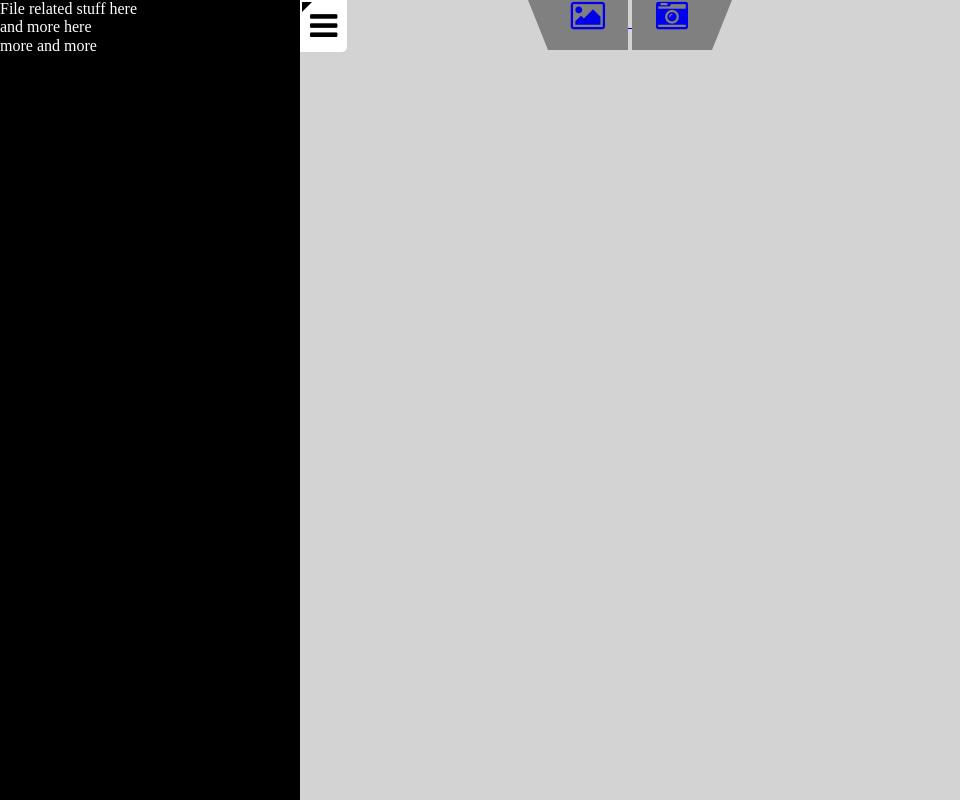
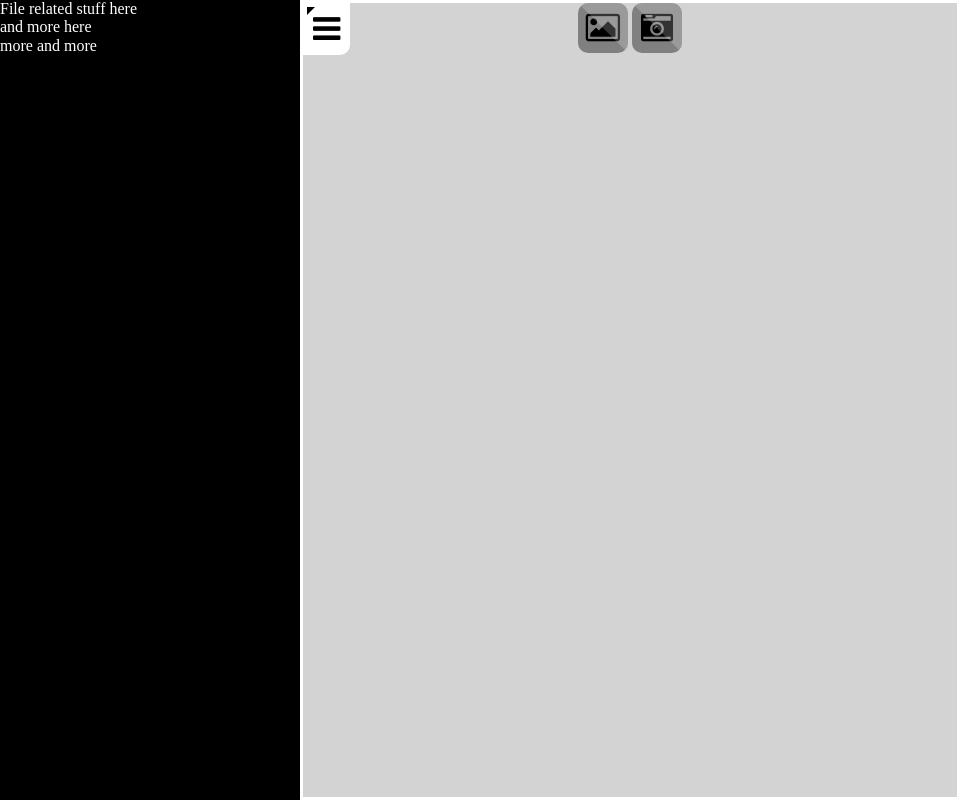
Before and after one commit to internetimagery/Photos-and-Image-Curation-System, an Electron app: page index.html in a window 960 px wide. Drawn offline with nearby package versions, Linux system fonts and the light colour scheme.

Commit message:
adding import buttons

```diff
--- a/css/main.sass
+++ b/css/main.sass
@@ -8,6 +8,11 @@ mainpanel
   position: fixed
   top: 0px
   bottom: 0px
+
+button
+  cursor: pointer
+  border: none
+
 
 $divider-size: 300px
 // Side Bar
@@ -24,13 +29,13 @@ $divider-size: 300px
   color: black
   left: $divider-size
   right: 0px
+  border: solid white 3px
 
 #show-hide-sidebar
   background-color: white
   display: inline-block
   padding: 10px
-  border-bottom-right-radius: 5px
-  cursor: pointer
+  border-bottom-right-radius: 10px
   position: absolute
   top: 0px
   left: 0px
@@ -39,12 +44,12 @@ $divider-size: 300px
     display: block
     height: 0px
     width: 0px
-    border-right: 10px solid transparent
-    border-bottom: 10px solid transparent
-    border-left: 10px solid black
+    border-right: 8px solid transparent
+    border-bottom: 8px solid transparent
+    border-left: 8px solid black
     position: absolute
-    top: 2px
-    left: 2px
+    top: 4px
+    left: 4px
 
 
 #menubar-wrapper
@@ -53,32 +58,57 @@ $divider-size: 300px
 
 // Import Buttons center screen
 $import-height: 50px
-$import-colour: grey
-#arrow
-  content: ""
+#import-wrapper
+  text-align: center
+#import-file
+  height: $import-height
+  width: $import-height
+  background-color: grey
   display: inline-block
-  position: absolute
-  top: 0px
-  width: 0px
-  height: 0px
-  border-top: $import-height solid $import-colour
-#import-wrapper
   position: relative
-  left: -50%
+  overflow: hidden
+  border-radius: 10px
   &::before
-    @extend #arrow
-    left: -20px
-    border-left: 20px solid transparent
-  &::after
-    @extend #arrow
-    right: -20px
-    border-right: 20px solid transparent
-  .import-button
-    height: $import-height
-    background-color: $import-colour
-    width: 80px
+    content: ""
     display: inline-block
-    text-align: center
+    position: absolute
+    top: 0px
+    left: 0px
+    width: 0px
+    height: 0px
+    border-top: $import-height solid rgba(255, 255, 255, 0.2)
+    border-left: $import-height solid transparent
+    border-right: none
+#import-camera
+  @extend #import-file
+
+
+// #arrow
+//   content: ""
+//   display: inline-block
+//   position: absolute
+//   top: 0px
+//   width: 0px
+//   height: 0px
+//   border-top: $import-height solid $import-colour
+// #import-wrapper
+//   position: relative
+//   left: -50%
+//   &::before
+//     @extend #arrow
+//     left: -20px
+//     border-left: 20px solid transparent
+//   &::after
+//     @extend #arrow
+//     right: -20px
+//     border-right: 20px solid transparent
+//   .import-button
+//     height: $import-height
+//     background-color: $import-colour
+//     width: 80px
+//     display: inline-block
+//     text-align: center
+
 
 
 // #import-wrapper::before {
--- a/index.html
+++ b/index.html
@@ -10,11 +10,20 @@
     <link rel="stylesheet" href="css/main.css">
   <body id="main-window">
     <mainpanel id="main-wrapper">
-      <div id="show-hide-sidebar">
+      <button id="show-hide-sidebar">
         <i class="fa fa-bars fa-2x"></i>
+      </button>
+
+      <div id="import-wrapper">
+        <button id="import-file">
+          <i class="fa fa-picture-o fa-2x"></i>
+        </button>
+        <button id="import-camera">
+          <i class="fa fa-camera-retro fa-2x"></i>
+        </button>
       </div>
 
-
+<!--
         <div style="position: absolute; left: 50%;">
           <div id="import-wrapper">
             <a href="#">
@@ -28,7 +37,7 @@
               </div>
             </a>
           </div>
-        </div>
+        </div> -->
     </mainpanel>
     <mainpanel id="sidebar-wrapper">
       File related stuff here <br>
```
Also changed, not shown: css/main.css.
